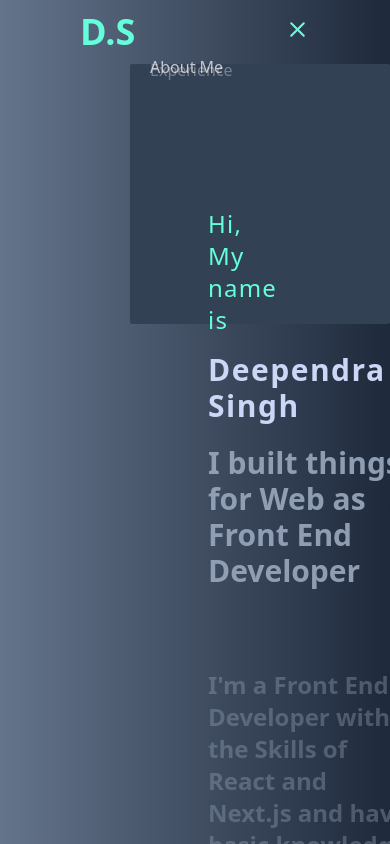
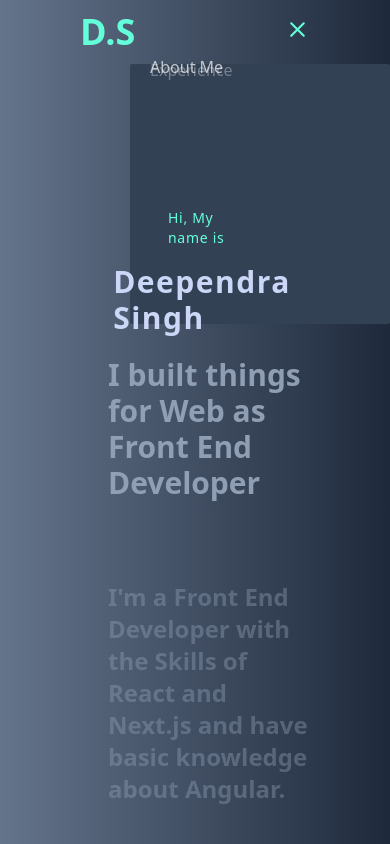
Before and after one commit to deependrasingh002/deependra-singh, a React (Vite) app: page / in a window 390 px wide. Both pictures are taken after a click on the button 297 px from the left and 29 px from the top of the page. Shown: the top 844 px of the page. Built offline with nearby package versions, Linux system fonts and the light colour scheme; a web font is replaced by a local one.

Commit message:
change for mobile

```diff
--- a/src/components/About.jsx
+++ b/src/components/About.jsx
@@ -14,7 +14,7 @@ export default function About() {
     </p>
     <div className="outline outline-2 outline-primary relative h-52 w-52 mb-28 md:mb-0  md:h-64 md:w-64 hover:cursor-pointer md:mt-16">
         <img
-            src="public/depu.png"
+            src="/depu.png"
             alt="Image description"
             className="absolute grayscale hover:grayscale-0 hover:-translate-x-2 hover:-translate-y-2 transition-all duration-500"
         />
--- a/src/components/HeroSection.jsx
+++ b/src/components/HeroSection.jsx
@@ -27,8 +27,8 @@ useEffect(()=>{
 
     return (
         <section className="mx-52 my-36">
-            <div className="flex flex-col gap-y-4">
-                <h1 className="space-x-10 text-2xl text-primary tracking-wider">Hi, My name is </h1>
+            <div className="flex  items-center md:items-start flex-col  gap-y-4">
+                <h1 className="space-x-10 text-sm md:text-2xl md:w-full w-20 text-primary tracking-wider">Hi, My name is </h1>
                 <h1 className="text-3xl md:text-6xl font-bold tracking-wider text-secondary flex items-end gap-x-3">
                     <span>Deependra Singh</span>
                     <span className="block md:w-2 md:h-2 bg-secondary rounded-full mb-2"></span>
@@ -41,7 +41,7 @@ useEffect(()=>{
                     I&apos;m a Front End Developer with the Skills of React and Next.js and have basic knowledge about Angular.
                 </h1>
 
-                <h1 className="mt-10 relative outline outline-1 outline-primary w-32 h-12 px-7 text-xl py-2  rounded-md bg-transparent text-secondary hover:text-black transform duration-200 ease-out isolation-auto z-10 border-2 border-primary font-semibold hover:cursor-pointer
+                <h1 className="mt-10 mr-8 md:mr-0 relative outline outline-1 outline-primary w-32 h-12 px-7 text-xl py-2  rounded-md bg-transparent text-secondary hover:text-black transform duration-200 ease-out isolation-auto z-10 border-2 border-primary font-semibold hover:cursor-pointer
         before:absolute before:w-full before:transition-all before:duration-700 before:hover:w-full before:-right-full before:hover:right-0 before:rounded-full  before:bg-primary before:-z-10  before:aspect-square before:hover:scale-150 overflow-hidden before:hover:duration-700 ">
                     Resume
                 </h1>
```
